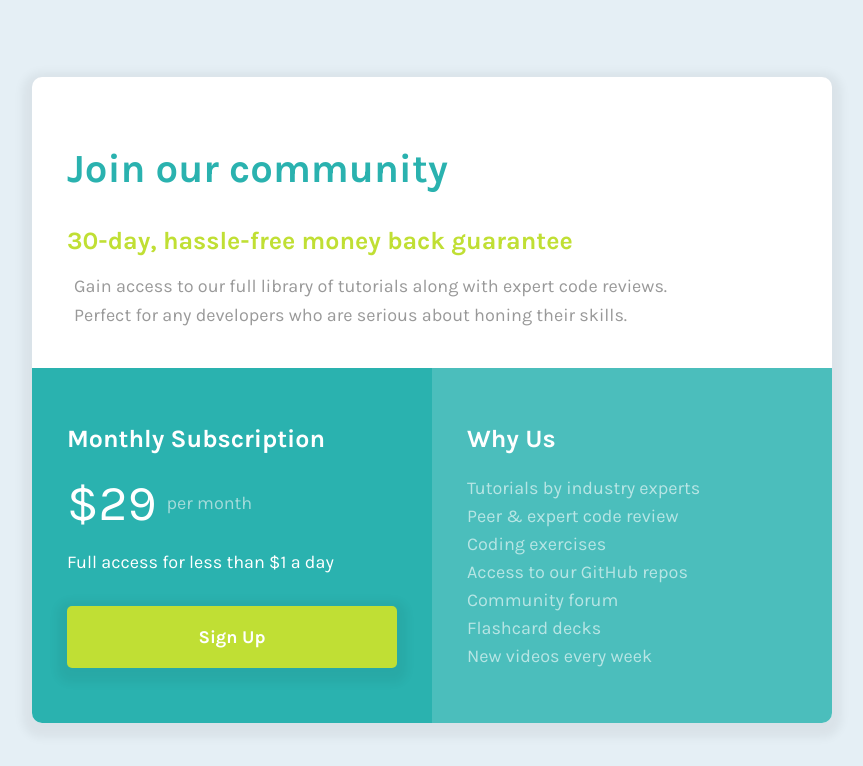
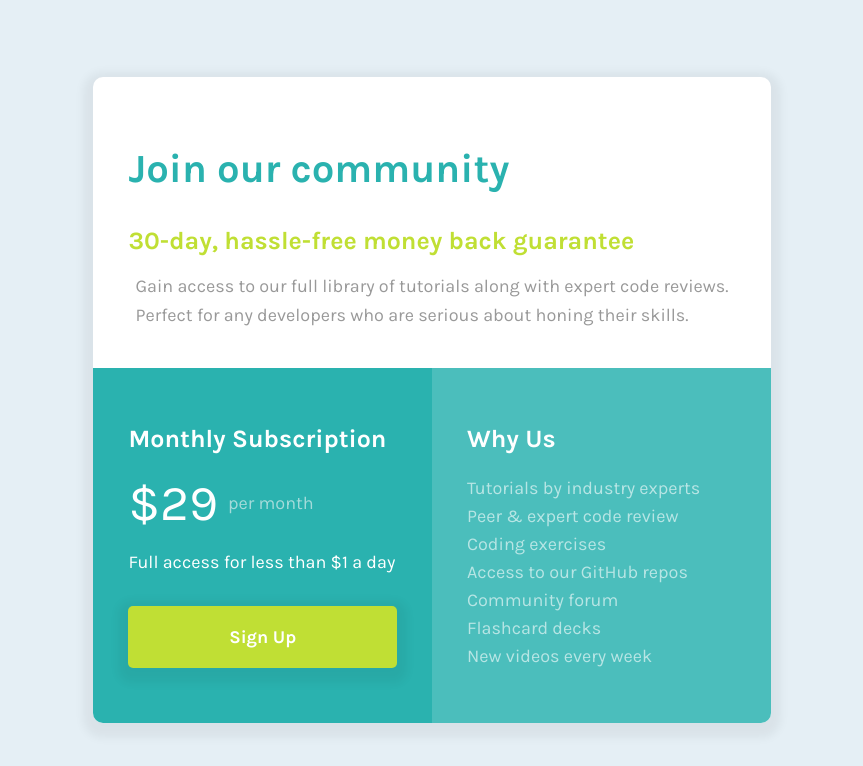
Before and after one commit to erferguson/single-price-grid, a plain HTML site: page index.html in a window 1280 px wide. Shown: the whole page, without its empty margins (208-1071 px from the left). Drawn offline with Linux system fonts and the light colour scheme.

Commit message:
desktop >> styled

```diff
--- a/style.css
+++ b/style.css
@@ -12,13 +12,14 @@ body {
     font-family: "Karla", sans-serif;
     margin: 0;
     min-height: 100vh;
+    padding: 20px;
 }
 
 main {
     background-color:#fff;
     border-radius: 10px;
     box-shadow: 0 5px 10px 10px rgba(0, 0, 0, 0.05);
-    min-width:800px;
+    max-width:800px;
     margin: auto;
     overflow: hidden;
 }
```
